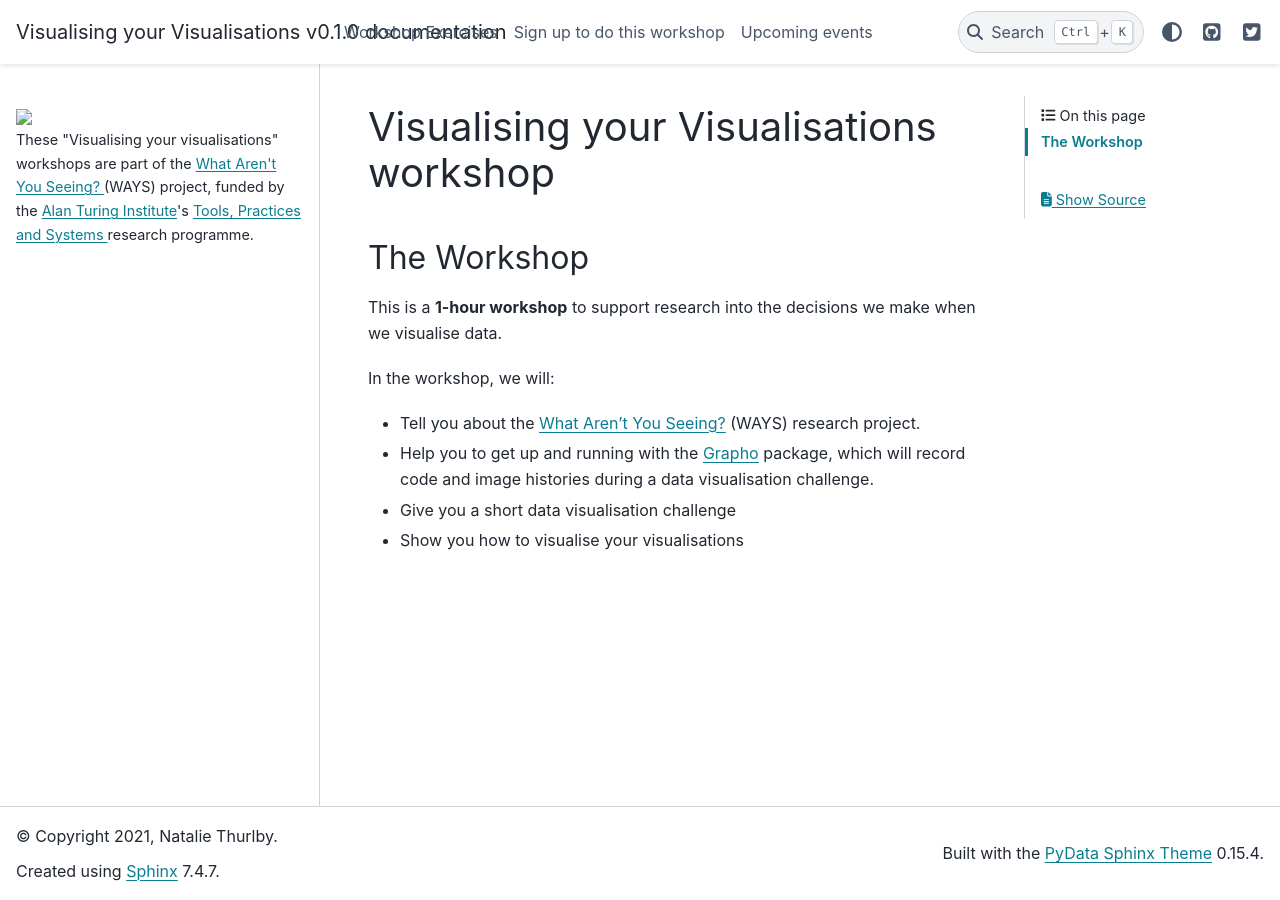
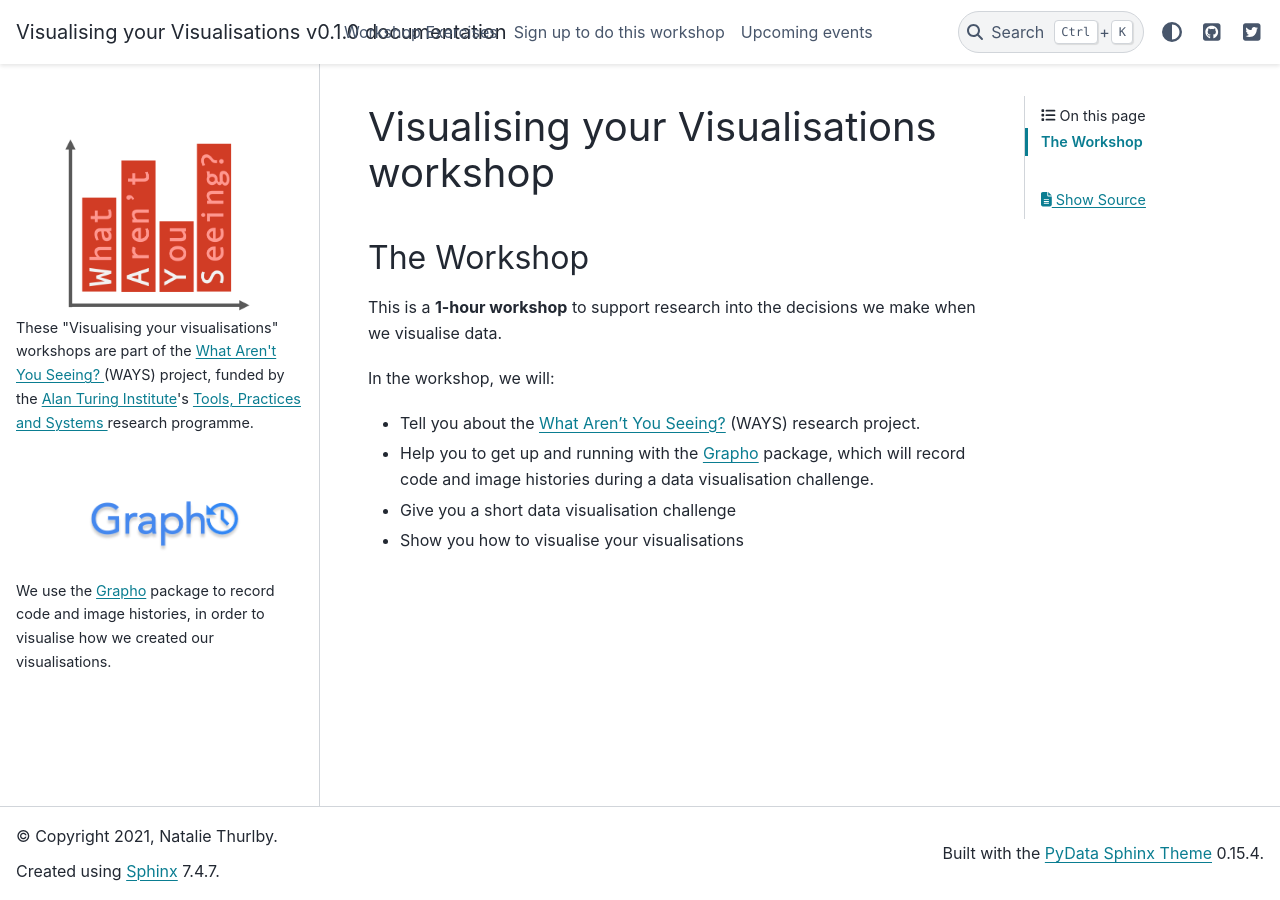
Before and after one commit to JGIBristol/grapho_workshop, a Sphinx documentation site: the page built from docs/index.md, in a window 1280 px wide. Built offline with Sphinx 7.4.7 and the PyData theme 0.15.4, drawn with Linux system fonts in a browser that asks for light colours.

Commit message:
images and requirements

```diff
--- a/docs/_templates/left.html
+++ b/docs/_templates/left.html
@@ -1,5 +1,6 @@
+<center>
 <div><img src="{{ pathto('_static/ways_logo.png', 1) }}" width="200px"/></div>
-
+</center>
 <div>
     These "Visualising your visualisations" workshops are part of the
     <a href ="https://www.turing.ac.uk/research/research-projects/ways-what-arent-you-seeing">
@@ -10,3 +11,10 @@
         Tools, Practices and Systems
     </a> research programme.
 </div>
+<br><br>
+<center>
+<div><img src="{{ pathto('_static/grapho_logo.png', 1) }}" width="200px" align="center"/></div>
+</center>
+<div>
+    We use the <a href="https://github.com/jamestripp/grapho">Grapho</a> package to record code and image histories, in order to visualise how we created our visualisations.
+</div>
--- /dev/null
+++ b/docs/requirements.txt
@@ -0,0 +1,4 @@
+pydata-sphinx-theme
+MyST-Parser
+myst_nb
+sphinx
```
Also changed, not shown: docs/contents/upcoming-events.md (+1 -1 lines), docs/_static/grapho_logo.png (added), docs/_static/ways_logo.png (added), docs/images/grapho_logo.png (deleted), docs/images/ways_logo.png (deleted).
